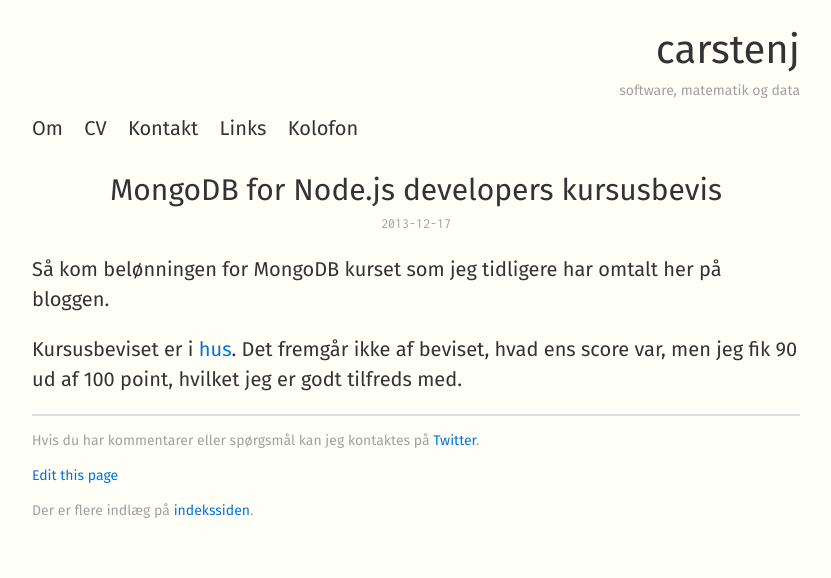
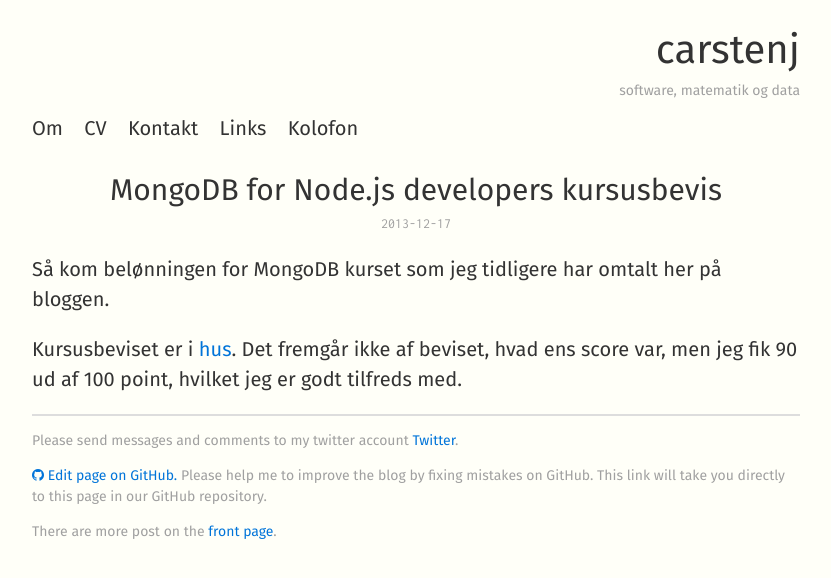
Before and after one commit to carsten-j/carsten-j.github.io, a Jekyll site: the page built from _posts/2013-12-17-mongodb-for-node-js-developers-kursusbevis.markdown, in a window 1280 px wide. Shown: the top 578 px of the page, without its empty margins (224-1055 px from the left). Built offline with Jekyll 4.4.1, drawn with Linux system fonts in a browser that asks for light colours; nearby versions of some CDN libraries.

Commit message:
Edit this page on GitHub feature added

```diff
--- a/_includes/discussions.html
+++ b/_includes/discussions.html
@@ -1,14 +1,10 @@
 <div class="discussion">
     <hr>
-    <p>Hvis du har kommentarer eller spørgsmål kan jeg kontaktes på
+    <p>Please send messages and comments to my twitter account
         <a href="https://twitter.com/carstenj">Twitter</a>.
     </p>
     <p>
-    <a href="{{site.github.repository_url}}/blob/gh-pages/{{page.path}}">Edit this page</a>
+        <a href="{{site.github.repository_url}}/{{page.path}}"><i class="fa fa-github"></i> Edit page on GitHub.</a> Please help me to improve the blog by fixing mistakes on GitHub. This link will take you directly to this page in our GitHub repository.
     </p>
-    <!--
-    <p>Hvis indlægget indeholder stavefejl, mangler eller forkerte oplysninger er du velkommen til at <a href="https://github.com/carsten-j/blog/edit/master/{{ page.filename }}">rette</a> via GitHub.
-    </p>
-    -->
-    <p>Der er flere indlæg på <a href="/">indekssiden</a>.</p>
+    <p>There are more post on the <a href="/">front page</a>.</p>
 </div>
--- a/_layouts/default.html
+++ b/_layouts/default.html
@@ -7,6 +7,8 @@
     <title>{{ site.title }}</title>
     <!-- Favicon -->
     <link rel="icon" type="image/x-icon" href="{{ "/images/favicon.png" | prepend: site.baseurl }}" />
+    <!-- font Awesome -->
+    <link rel="stylesheet" href="https://maxcdn.bootstrapcdn.com/font-awesome/4.4.0/css/font-awesome.min.css">
     <!-- Stylesheet -->
     <link rel="stylesheet" href="{{ site.baseurl }}/css/main.css">
     <!-- RSS readers -->
```
